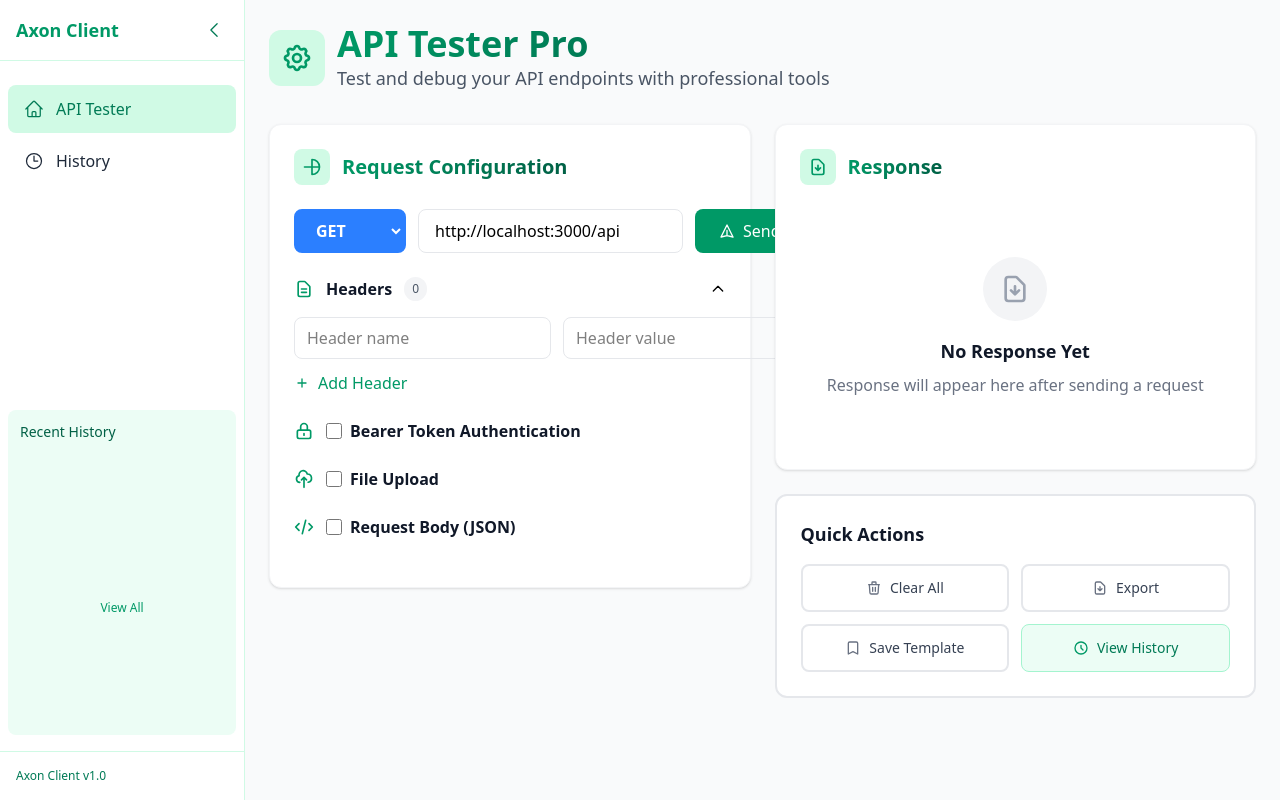
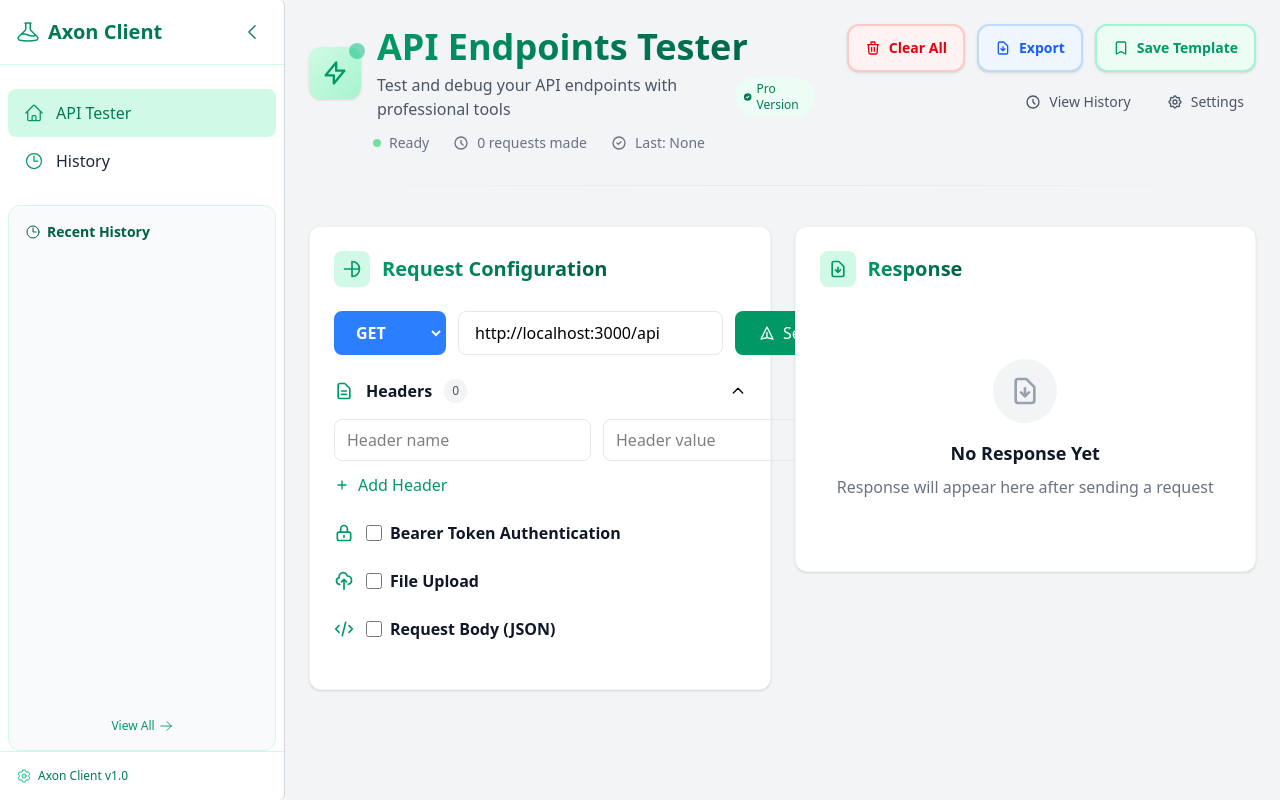
Before and after one commit to BazilSuhail/Local-Postman, a Vue app: page / in a window 1280 px wide. Built offline with nearby package versions, Linux system fonts and the light colour scheme.

Commit message:
Update history of end-point's part in SideBar

```diff
--- a/src/App.vue
+++ b/src/App.vue
@@ -1,6 +1,6 @@
 <template>
      <!-- Show app only on >=1080px -->
-    <div v-if="isLargeScreen" class="flex min-h-screen bg-gray-50">
+    <div v-if="isLargeScreen" class="flex min-h-screen bg-gray-100">
       <Sidebar />
       <main
         :class="[
--- a/src/components/Sidebar.vue
+++ b/src/components/Sidebar.vue
@@ -1,94 +1,91 @@
 <template>
-  <div
-    :class="[
-      'bg-white text-gray-800 h-screen flex flex-col transition-all duration-300 ease-in-out border-r border-emerald-100',
-      isCollapsed ? 'w-[75px]' : 'w-[245px]'
-    ]"
-  >
+  <div :class="[
+    'bg-white sticky top-0 text-gray-800 flex flex-col transition-all duration-300 ease-in-out border-r border-gray-300 rounded-r-[6px] ',
+    isCollapsed ? 'w-[75px]' : 'w-[285px]'
+  ]" class="h-screen">
     <!-- Logo + Toggle -->
-    <div class="flex items-center justify-between px-4 py-4 border-b border-emerald-100">
+    <div class="flex items-center justify-between px-4 py-4 border-b border-emerald-100 flex-shrink-0">
       <transition name="fade" mode="out-in">
-        <div v-if="!isCollapsed" key="logo" class="font-bold text-lg text-emerald-600 truncate">
+        <div v-if="!isCollapsed" key="logo" class="font-bold text-xl text-emerald-700 truncate flex items-center">
+          <BeakerIcon class="h-6 w-6 mr-2 text-emerald-600" />
           Axon Client
         </div>
       </transition>
 
-      <button
-        @click="isCollapsed = !isCollapsed"
-        :class="[
-          'p-1 rounded-md hover:bg-emerald-100 transition-colors focus:outline-none focus:ring-2 focus:ring-emerald-500 focus:ring-offset-1',
+      <button @click="isCollapsed = !isCollapsed" :class="[
+        'p-1.5 rounded-full hover:bg-emerald-100 transition-colors focus:outline-none focus:ring-2 focus:ring-emerald-500 focus:ring-offset-1',
         isCollapsed ? 'mx-auto' : ''
-        ]"
-        :aria-label="isCollapsed ? 'Expand sidebar' : 'Collapse sidebar'"
-      >
+      ]" :aria-label="isCollapsed ? 'Expand sidebar' : 'Collapse sidebar'">
         <ChevronLeftIcon v-if="!isCollapsed" class="h-5 w-5 text-emerald-700" />
         <ChevronRightIcon v-else class="h-5 w-5 text-emerald-700" />
       </button>
     </div>
 
-    <div v-if="isCollapsed" key="logo" class="font-bold mx-auto text-lg text-emerald-600 truncate">
-      <div key="icon" class="text-emerald-600 flex items-center justify-center w-6 mt-2">
-        <DocumentDuplicateIcon class="h-6 w-6" />
+    <div v-if="isCollapsed" class="flex justify-center mt-3 flex-shrink-0">
+      <div class="bg-emerald-500 rounded-lg p-2">
+        <BeakerIcon class="h-6 w-6 text-white" />
       </div>
     </div>
 
     <!-- Navigation -->
-    <nav class="flex-1 mt-6 px-2 space-y-1">
-      <router-link
-        to="/"
-        class="flex items-center px-4 py-3 hover:bg-emerald-100 rounded-lg transition-colors"
-        active-class="bg-emerald-100 text-emerald-700 font-medium"
-      >
-        <HomeIcon class="h-5 w-5 flex-shrink-0" />
+    <nav class="flex-1 flex flex-col mt-6 px-2 overflow-hidden">
+      <router-link to="/"
+        class="flex items-center px-4 py-3 hover:bg-emerald-100 rounded-lg transition-colors group flex-shrink-0"
+        active-class="bg-emerald-100 text-emerald-700 font-medium">
+        <HomeIcon class="h-5 w-5 flex-shrink-0 text-emerald-600 group-hover:text-emerald-700" />
         <transition name="slide">
           <span v-if="!isCollapsed" class="ml-3 truncate">API Tester</span>
         </transition>
       </router-link>
 
-      <router-link
-        to="/history"
-        class="flex items-center px-4 py-3 hover:bg-emerald-100 rounded-lg transition-colors"
-        active-class="bg-emerald-100 text-emerald-700 font-medium"
-      >
-        <ClockIcon class="h-5 w-5 flex-shrink-0" />
+      <router-link to="/history"
+        class="flex items-center px-4 py-3 hover:bg-emerald-100 rounded-lg transition-colors group flex-shrink-0"
+        active-class="bg-emerald-100 text-emerald-700 font-medium">
+        <ClockIcon class="h-5 w-5 flex-shrink-0 text-emerald-600 group-hover:text-emerald-700" />
         <transition name="slide">
           <span v-if="!isCollapsed" class="ml-3 truncate">History</span>
         </transition>
       </router-link>
-    </nav>
 
       <!-- History Section -->
-    <div v-if="!isCollapsed" class="flex-1 px-2 pb-4">
-      <div class="bg-emerald-50 rounded-lg p-3 h-full">
-        <h3 class="text-sm font-medium text-emerald-800 mb-3">Recent History</h3>
-        <div class="space-y-2 h-32 overflow-y-auto scrollbar-thin scrollbar-thumb-emerald-200">
-          <div
-            v-for="(item, index) in recentHistory"
-            :key="index"
-            class="bg-white rounded-md p-2 border border-emerald-100 hover:border-emerald-200 transition-colors cursor-pointer"
-          >
-            <div class="flex items-center justify-between">
-              <span class="text-xs font-medium text-emerald-700">{{ item.method }}</span>
-              <span class="text-xs text-gray-500">{{ formatTime(item.date) }}</span>
+      <div v-if="!isCollapsed" class="flex-1 mt-5 overflow-hidden flex flex-col">
+        <div class="bg-gray-50 flex-1 rounded-xl px-1 py-4 border border-emerald-100 flex flex-col"
+          style="height: calc(100vh - 200px);">
+          <h3 class="text-sm mx-3 font-semibold text-emerald-800 mb-3 flex items-center flex-shrink-0">
+            <ClockIcon class="h-4 w-4 mr-1.5" />
+            Recent History
+          </h3>
+          <div class="flex-1 min-h-0 overflow-hidden">
+            <div class="h-full overflow-y-auto pr-1 scrollbar-hidden">
+              <div v-for="(item, index) in recentHistory" :key="index"
+                class="bg-white rounded-lg p-3 border border-emerald-100 hover:border-emerald-300 transition-all cursor-pointer shadow-sm hover:shadow mb-2 last:mb-0"
+                @click="loadHistoryItem(item)">
+                <div class="">
+                  <div class="flex items-center">
+                    <span :class="getMethodCircleClass(item.method)" class="w-3 h-3 rounded-full mr-2"></span>
+                    <span class="text-xs text-gray-600 truncate">{{ formatUrl(item.url) }}</span>
                   </div>
-            <p class="text-xs text-gray-600 truncate mt-1">{{ item.url }}</p>
+                  <p class="mt-[5px] text-xs text-gray-500">{{ formatTime(item.date) }}</p>
                 </div>
               </div>
-        <div class="mt-3 text-center">
-          <router-link
-            to="/history"
-            class="text-xs text-emerald-600 hover:text-emerald-700 font-medium"
-          >
+            </div>
+          </div>
+          <div class="mt-3 text-center flex-shrink-0">
+            <router-link to="/history"
+              class="text-xs text-emerald-600 hover:text-emerald-700 font-medium flex items-center justify-center">
               View All
+              <ArrowRightIcon class="h-3.5 w-3.5 ml-1" />
             </router-link>
           </div>
         </div>
       </div>
+    </nav>
 
     <!-- Footer -->
-    <div class="p-4 border-t border-emerald-100 text-xs text-emerald-700">
+    <div class="p-4 border-t border-emerald-100 text-xs text-emerald-700 flex-shrink-0">
       <transition name="fade">
-        <div v-if="!isCollapsed" class="truncate">
+        <div v-if="!isCollapsed" class="truncate flex items-center">
+          <Cog6ToothIcon class="h-4 w-4 mr-1.5 text-emerald-500" />
           Axon Client v1.0
         </div>
       </transition>
@@ -98,7 +95,15 @@
 
 <script setup>
 import { ref, onMounted } from 'vue'
-import { HomeIcon, ClockIcon, ChevronLeftIcon, ChevronRightIcon, DocumentDuplicateIcon } from "@heroicons/vue/24/outline"
+import {
+  HomeIcon,
+  ClockIcon,
+  ChevronLeftIcon,
+  ChevronRightIcon,
+  BeakerIcon,
+  ArrowRightIcon,
+  Cog6ToothIcon
+} from "@heroicons/vue/24/outline"
 
 const isCollapsed = ref(false)
 const recentHistory = ref([])
@@ -107,7 +112,7 @@
   // Load history from localStorage
   const historyData = JSON.parse(localStorage.getItem("history") || "[]")
   // Show only the 5 most recent items
-  recentHistory.value = historyData.slice(0, 5)
+  recentHistory.value = historyData
 })
 
 const formatTime = (date) => {
@@ -115,6 +120,27 @@
     hour: '2-digit',
     minute: '2-digit'
   })
+}
+
+const formatUrl = (url) => {
+  // Remove protocol (http:// or https://) from the beginning
+  return url.replace(/^https?:\/\//, '')
+}
+
+const getMethodCircleClass = (method) => {
+  const classes = {
+    GET: 'bg-emerald-500',
+    POST: 'bg-blue-500',
+    PUT: 'bg-amber-500',
+    PATCH: 'bg-purple-500',
+    DELETE: 'bg-rose-500'
+  }
+  return classes[method] || 'bg-gray-500'
+}
+
+const loadHistoryItem = (item) => {
+  // Implement history item loading logic
+  console.log('Loading history item:', item)
 }
 </script>
 
@@ -144,24 +170,21 @@
   transform: translateX(-10px);
 }
 
-.scrollbar-thin {
-  scrollbar-width: thin;
+/* Hide scrollbar while maintaining functionality */
+.scrollbar-hidden {
+  -ms-overflow-style: none;
+  /* IE and Edge */
+  scrollbar-width: none;
+  /* Firefox */
 }
 
-.scrollbar-thumb-emerald-200::-webkit-scrollbar {
-  width: 4px;
+.scrollbar-hidden::-webkit-scrollbar {
+  display: none;
+  /* Chrome, Safari, Opera */
 }
 
-.scrollbar-thumb-emerald-200::-webkit-scrollbar-track {
-  background: transparent;
-}
-
-.scrollbar-thumb-emerald-200::-webkit-scrollbar-thumb {
-  background-color: #a7f3d0;
-  border-radius: 2px;
-}
-
-.scrollbar-thumb-emerald-200::-webkit-scrollbar-thumb:hover {
-  background-color: #86efac;
+/* Ensure the entire sidebar takes full height */
+.h-screen {
+  height: 100vh;
 }
 </style>
--- a/src/views/HomeView.vue
+++ b/src/views/HomeView.vue
@@ -1,23 +1,118 @@
 <template>
   <div>
-    <div class="max-w-7xl mx-auto">
-      <!-- Header -->
-      <div class="mb-8">
-        <div class="flex items-center gap-3 mb-2">
-          <div class="p-3 bg-emerald-100 rounded-xl">
-            <svg class="w-8 h-8 text-emerald-600" fill="none" stroke="currentColor" viewBox="0 0 24 24">
+   <div class="mb-10">
+    <div class="flex flex-col lg:flex-row lg:justify-between lg:items-start gap-6 lg:gap-8">
+      <!-- Left Side - Header Info -->
+      <div class="flex-1">
+        <div class="flex items-center gap-4 mb-3">
+          <div class="relative">
+            <div class="p-3 bg-gradient-to-br from-emerald-100 to-emerald-200 rounded-xl shadow-sm">
+              <svg class="w-7 h-7 text-emerald-600" fill="none" stroke="currentColor" viewBox="0 0 24 24">
+                <path stroke-linecap="round" stroke-linejoin="round" stroke-width="2"
+                  d="M13 10V3L4 14h7v7l9-11h-7z"></path>
+              </svg>
+            </div>
+            <div class="absolute -top-1 -right-1 w-4 h-4 bg-emerald-500 rounded-full animate-pulse"></div>
+          </div>
+
+          <div>
+            <h1 class="text-3xl lg:text-4xl font-black bg-gradient-to-r from-emerald-600 via-emerald-700 to-emerald-800 bg-clip-text text-transparent leading-tight">
+              API Endpoints Tester
+            </h1>
+            <div class="flex items-center gap-3 mt-1">
+              <p class="text-gray-600 text-sm lg:text-base">
+                Test and debug your API endpoints with professional tools
+              </p>
+              <div class="hidden lg:flex items-center gap-1 px-2 py-1 bg-emerald-50 text-emerald-700 rounded-full text-xs font-medium">
+                <svg class="w-3 h-3" fill="currentColor" viewBox="0 0 20 20">
+                  <path fill-rule="evenodd" d="M10 18a8 8 0 100-16 8 8 0 000 16zm3.707-9.293a1 1 0 00-1.414-1.414L9 10.586 7.707 9.293a1 1 0 00-1.414 1.414l2 2a1 1 0 001.414 0l4-4z" clip-rule="evenodd" />
+                </svg>
+                Pro Version
+              </div>
+            </div>
+          </div>
+        </div>
+
+        <!-- Stats Row -->
+        <div class="flex items-center gap-6 ml-16 mt-2">
+          <div class="flex items-center gap-2 text-sm text-gray-500">
+            <div class="w-2 h-2 bg-green-500 rounded-full animate-pulse"></div>
+            <span>Ready</span>
+          </div>
+          <div class="flex items-center gap-2 text-sm text-gray-500">
+            <svg class="w-4 h-4" fill="none" stroke="currentColor" viewBox="0 0 24 24">
+              <path stroke-linecap="round" stroke-linejoin="round" stroke-width="2" d="M12 8v4l3 3m6-3a9 9 0 11-18 0 9 9 0 0118 0z"></path>
+            </svg>
+            <span>{{ history?.length || 0 }} requests made</span>
+          </div>
+          <div class="flex items-center gap-2 text-sm text-gray-500">
+            <svg class="w-4 h-4" fill="none" stroke="currentColor" viewBox="0 0 24 24">
+              <path stroke-linecap="round" stroke-linejoin="round" stroke-width="2" d="M9 12l2 2 4-4m6 2a9 9 0 11-18 0 9 9 0 0118 0z"></path>
+            </svg>
+            <span>Last: {{ response ? `${response.status}` : 'None' }}</span>
+          </div>
+        </div>
+      </div>
+
+      <!-- Right Side - Quick Actions -->
+      <div class="lg:flex-shrink-0">
+        <div class="flex flex-col sm:flex-row lg:flex-row gap-3">
+          <button @click="clearAll"
+            class="group flex items-center justify-center gap-2 px-4 py-3 border-2 border-red-200 text-red-600 bg-red-50 rounded-xl hover:bg-red-100 hover:border-red-300 transition-all duration-200 shadow-sm hover:shadow">
+            <svg class="w-4 h-4 transition-transform group-hover:scale-110" fill="none" stroke="currentColor" viewBox="0 0 24 24">
+              <path stroke-linecap="round" stroke-linejoin="round" stroke-width="2"
+                d="M19 7l-.867 12.142A2 2 0 0116.138 21H7.862a2 2 0 01-1.995-1.858L5 7m5 4v6m4-6v6m1-10V4a1 1 0 00-1-1h-4a1 1 0 00-1 1v3M4 7h16">
+              </path>
+            </svg>
+            <span class="text-sm font-semibold">Clear All</span>
+          </button>
+
+          <button @click="exportConfig"
+            class="group flex items-center justify-center gap-2 px-4 py-3 border-2 border-blue-200 text-blue-600 bg-blue-50 rounded-xl hover:bg-blue-100 hover:border-blue-300 transition-all duration-200 shadow-sm hover:shadow">
+            <svg class="w-4 h-4 transition-transform group-hover:scale-110" fill="none" stroke="currentColor" viewBox="0 0 24 24">
+              <path stroke-linecap="round" stroke-linejoin="round" stroke-width="2"
+                d="M12 10v6m0 0l-3-3m3 3l3-3m2 8H7a2 2 0 01-2-2V5a2 2 0 012-2h5.586a1 1 0 01.707.293l5.414 5.414a1 1 0 01.293.707V19a2 2 0 01-2 2z">
+              </path>
+            </svg>
+            <span class="text-sm font-semibold">Export</span>
+          </button>
+
+          <button @click="saveTemplate"
+            class="group flex items-center justify-center gap-2 px-4 py-3 border-2 border-emerald-200 text-emerald-600 bg-emerald-50 rounded-xl hover:bg-emerald-100 hover:border-emerald-300 transition-all duration-200 shadow-sm hover:shadow">
+            <svg class="w-4 h-4 transition-transform group-hover:scale-110" fill="none" stroke="currentColor" viewBox="0 0 24 24">
+              <path stroke-linecap="round" stroke-linejoin="round" stroke-width="2"
+                d="M5 5a2 2 0 012-2h10a2 2 0 012 2v16l-7-3.5L5 21V5z"></path>
+            </svg>
+            <span class="text-sm font-semibold">Save Template</span>
+          </button>
+        </div>
+
+        <!-- Secondary Actions -->
+        <div class="flex items-center justify-end gap-3 mt-3">
+          <button @click="viewHistory"
+            class="flex items-center gap-2 px-3 py-2 text-gray-600 hover:text-emerald-600 hover:bg-emerald-50 rounded-lg transition-colors text-sm font-medium">
+            <svg class="w-4 h-4" fill="none" stroke="currentColor" viewBox="0 0 24 24">
+              <path stroke-linecap="round" stroke-linejoin="round" stroke-width="2" d="M12 8v4l3 3m6-3a9 9 0 11-18 0 9 9 0 0118 0z"></path>
+            </svg>
+            View History
+          </button>
+
+          <button @click="showSettings"
+            class="flex items-center gap-2 px-3 py-2 text-gray-600 hover:text-emerald-600 hover:bg-emerald-50 rounded-lg transition-colors text-sm font-medium">
+            <svg class="w-4 h-4" fill="none" stroke="currentColor" viewBox="0 0 24 24">
               <path stroke-linecap="round" stroke-linejoin="round" stroke-width="2" d="M10.325 4.317c.426-1.756 2.924-1.756 3.35 0a1.724 1.724 0 002.573 1.066c1.543-.94 3.31.826 2.37 2.37a1.724 1.724 0 001.065 2.572c1.756.426 1.756 2.924 0 3.35a1.724 1.724 0 00-1.066 2.573c.94 1.543-.826 3.31-2.37 2.37a1.724 1.724 0 00-2.572 1.065c-.426 1.756-2.924 1.756-3.35 0a1.724 1.724 0 00-2.573-1.066c-1.543.94-3.31-.826-2.37-2.37a1.724 1.724 0 00-1.065-2.572c-1.756-.426-1.756-2.924 0-3.35a1.724 1.724 0 001.066-2.573c-.94-1.543.826-3.31 2.37-2.37.996.608 2.296.07 2.572-1.065z"></path>
               <path stroke-linecap="round" stroke-linejoin="round" stroke-width="2" d="M15 12a3 3 0 11-6 0 3 3 0 016 0z"></path>
             </svg>
-          </div>
-          <div>
-            <h1 class="text-4xl font-bold bg-gradient-to-r from-emerald-600 to-emerald-800 bg-clip-text text-transparent">
-              API Tester Pro
-            </h1>
-            <p class="text-gray-600 text-lg">Test and debug your API endpoints with professional tools</p>
+            Settings
+          </button>
         </div>
       </div>
     </div>
+
+    <!-- Divider -->
+    <div class="mt-8 h-px bg-gradient-to-r from-transparent via-gray-200 to-transparent"></div>
+  </div>
+
 
     <!-- Quick Stats -->
     <!-- <div class="grid grid-cols-1 md:grid-cols-4 gap-4 mb-8">
@@ -95,54 +190,10 @@
       <div class="space-y-6">
         <ResponseView />
 
-          <!-- Quick Actions -->
-          <div class="bg-white rounded-xl  border-[2px] border-gray-200 p-6">
-            <h3 class="text-lg font-semibold text-gray-900 mb-4">Quick Actions</h3>
-            <div class="grid grid-cols-2 gap-3">
-              <button
-                @click="clearAll"
-                class="flex items-center justify-center gap-2 p-3 border-[2px] border-gray-200 rounded-lg hover:bg-gray-50 transition-colors"
-              >
-                <svg class="w-4 h-4 text-gray-500" fill="none" stroke="currentColor" viewBox="0 0 24 24">
-                  <path stroke-linecap="round" stroke-linejoin="round" stroke-width="2" d="M19 7l-.867 12.142A2 2 0 0116.138 21H7.862a2 2 0 01-1.995-1.858L5 7m5 4v6m4-6v6m1-10V4a1 1 0 00-1-1h-4a1 1 0 00-1 1v3M4 7h16"></path>
-                </svg>
-                <span class="text-sm font-medium text-gray-700">Clear All</span>
-              </button>
 
-              <button
-                @click="exportConfig"
-                class="flex items-center justify-center gap-2 p-3 border-[2px] border-gray-200 rounded-lg hover:bg-gray-50 transition-colors"
-              >
-                <svg class="w-4 h-4 text-gray-500" fill="none" stroke="currentColor" viewBox="0 0 24 24">
-                  <path stroke-linecap="round" stroke-linejoin="round" stroke-width="2" d="M12 10v6m0 0l-3-3m3 3l3-3m2 8H7a2 2 0 01-2-2V5a2 2 0 012-2h5.586a1 1 0 01.707.293l5.414 5.414a1 1 0 01.293.707V19a2 2 0 01-2 2z"></path>
-                </svg>
-                <span class="text-sm font-medium text-gray-700">Export</span>
-              </button>
-
-              <button
-                @click="saveTemplate"
-                class="flex items-center justify-center gap-2 p-3 border-[2px] border-gray-200 rounded-lg hover:bg-gray-50 transition-colors"
-              >
-                <svg class="w-4 h-4 text-gray-500" fill="none" stroke="currentColor" viewBox="0 0 24 24">
-                  <path stroke-linecap="round" stroke-linejoin="round" stroke-width="2" d="M5 5a2 2 0 012-2h10a2 2 0 012 2v16l-7-3.5L5 21V5z"></path>
-                </svg>
-                <span class="text-sm font-medium text-gray-700">Save Template</span>
-              </button>
-
-              <button
-                @click="viewHistory"
-                class="flex items-center justify-center gap-2 p-3 border border-emerald-200 bg-emerald-50 rounded-lg hover:bg-emerald-100 transition-colors"
-              >
-                <svg class="w-4 h-4 text-emerald-600" fill="none" stroke="currentColor" viewBox="0 0 24 24">
-                  <path stroke-linecap="round" stroke-linejoin="round" stroke-width="2" d="M12 8v4l3 3m6-3a9 9 0 11-18 0 9 9 0 0118 0z"></path>
-                </svg>
-                <span class="text-sm font-medium text-emerald-700">View History</span>
-              </button>
       </div>
     </div>
-        </div>
-      </div>
-    </div>
+
   </div>
 </template>
 
```
Also changed, not shown: src/views/HistoryView.vue (+74 -70 lines). Lines whose indentation alone changed are shown as unchanged.
